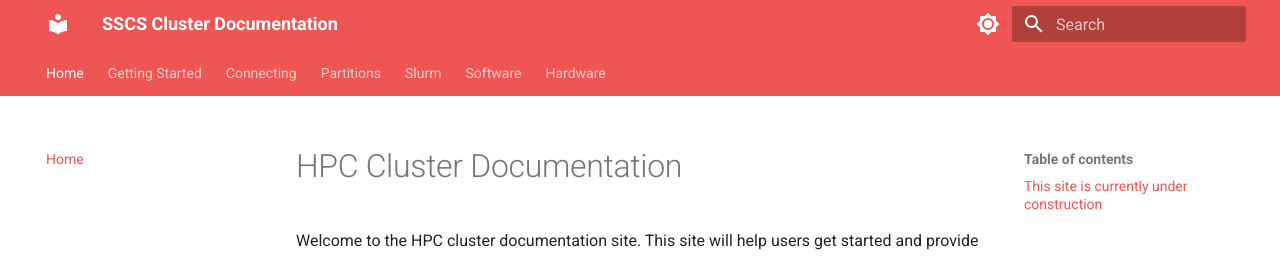
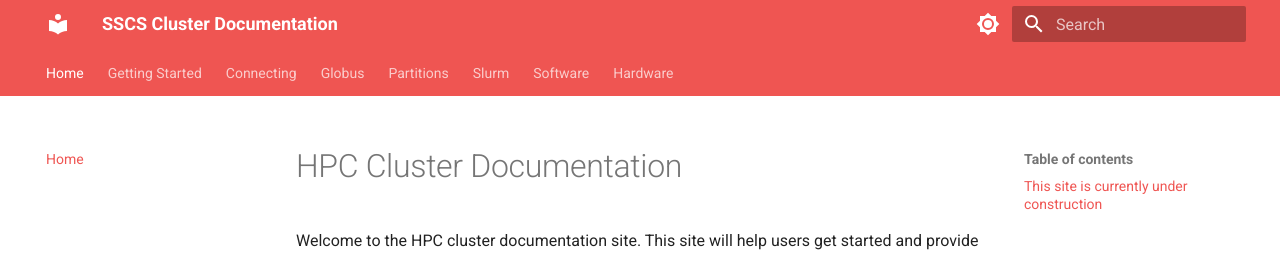
Before and after one commit to uchicago-ssd-sscs/hpc-docs, an MkDocs documentation site: the page built from docs/index.md, in a window 1280 px wide. Shown: the top 256 px of the page. Built offline with MkDocs 1.6.1 and Material for MkDocs 9.7.7, drawn with Linux system fonts in a browser that asks for light colours.

Commit message:
Update mkdocs.yml
Update mkdocs.yml to include globus tab

```diff
--- a/mkdocs.yml
+++ b/mkdocs.yml
@@ -4,6 +4,7 @@ nav:
 - Home: 'index.md'
 - Getting Started: 'getting-started/first-steps.md'
 - Connecting: 'connecting/connecting.md'
+- Globus: 'globus/globus.md'
 - Partitions: 'partitions/partitions.md'
 - Slurm: 'slurm/slurm.md'
 - Software:
```
